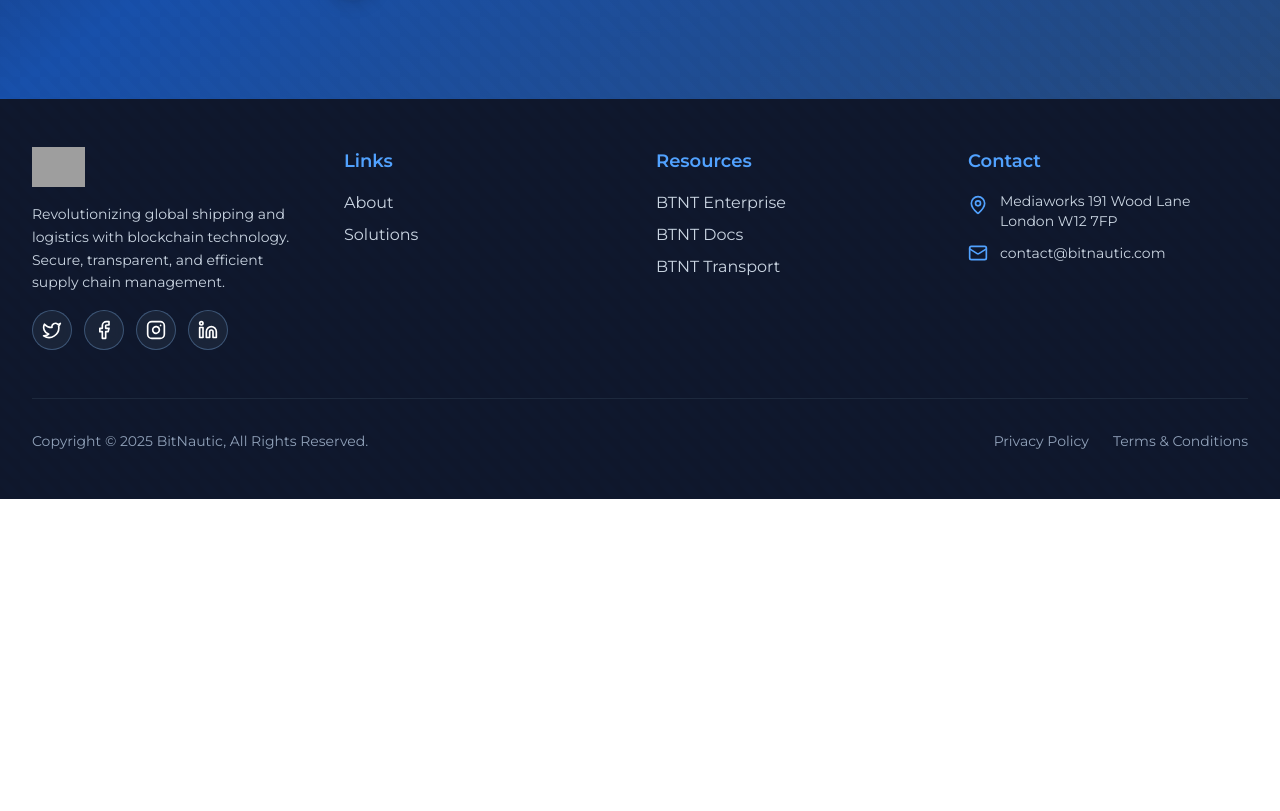
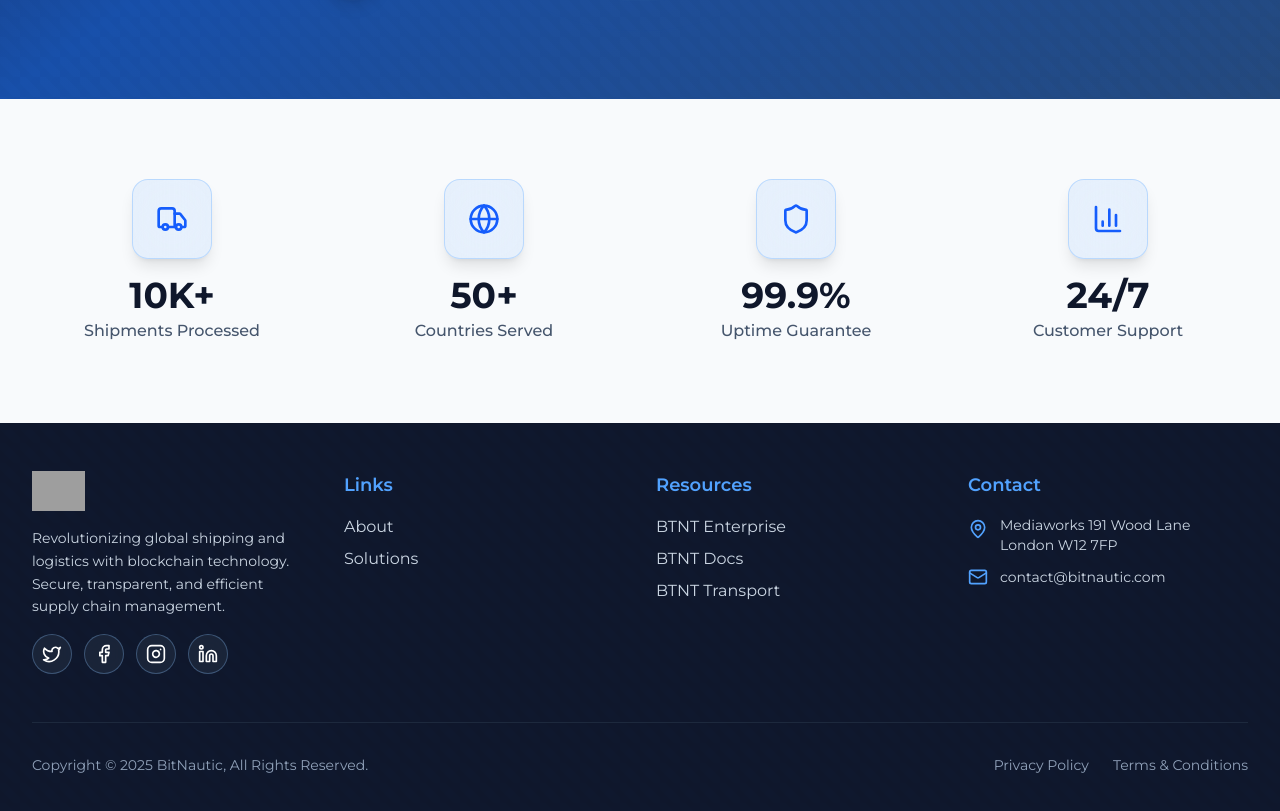
Before and after one commit to rohit-lagom/bitnautic, a Next.js app: page / in a window 1280 px wide. Shown: the part 823-1634 px from the top of the page. Before the commit the page ends 1322 px from the top, so only its background shows below. Built offline with nearby package versions, Linux system fonts and the light colour scheme; grey boxes are pictures that could not be loaded.

Commit message:
feat (Stats): Add stats section with animations

```diff
--- /dev/null
+++ b/src/app/home/Stats.jsx
@@ -0,0 +1,43 @@
+'use client';
+
+import { motion } from 'framer-motion';
+import {
+  Truck,
+  Globe,
+  Shield,
+  BarChart3,
+} from 'lucide-react';
+
+const stats = [
+  { number: '10K+', label: 'Shipments Processed', icon: Truck },
+  { number: '50+', label: 'Countries Served', icon: Globe },
+  { number: '99.9%', label: 'Uptime Guarantee', icon: Shield },
+  { number: '24/7', label: 'Customer Support', icon: BarChart3 },
+];
+
+export default function Stats() {
+  return (
+    <section className="py-20 bg-slate-50">
+      <div className="max-w-7xl mx-auto px-4 sm:px-6 lg:px-8">
+        <div className="grid grid-cols-2 md:grid-cols-4 gap-8">
+          {stats.map((stat, index) => (
+            <motion.div
+              key={stat.label}
+              initial={{ opacity: 0, y: 30 }}
+              whileInView={{ opacity: 1, y: 0 }}
+              viewport={{ once: true }}
+              transition={{ duration: 0.8, delay: index * 0.1 }}
+              className="text-center group"
+            >
+              <div className="w-20 h-20 rounded-2xl flex items-center justify-center mx-auto mb-4 border border-blue-400/30 bg-blue-400/10 backdrop-blur-[20px] shadow-lg group-hover:shadow-xl group-hover:scale-105 transition-all duration-300">
+                <stat.icon className="h-8 w-8 text-blue-600 group-hover:text-blue-700 transition-colors duration-300" />
+              </div>
+              <div className="text-3xl lg:text-4xl font-bold text-slate-900 mb-1">{stat.number}</div>
+              <div className="text-slate-600 font-medium">{stat.label}</div>
+            </motion.div>
+          ))}
+        </div>
+      </div>
+    </section>
+  );
+}
--- a/src/app/page.js
+++ b/src/app/page.js
@@ -1,11 +1,13 @@
 import Footer from '@/components/Footer';
 import Header from '@/components/Header';
 import Hero from './home/Hero';
+import Stats from './home/Stats';
 const Home = () => {
   return (
           <main id='home' className="relative min-h-screen ">
       <Header />
       <Hero/>
+      <Stats/>
       <Footer />
       </main>
   )
```
